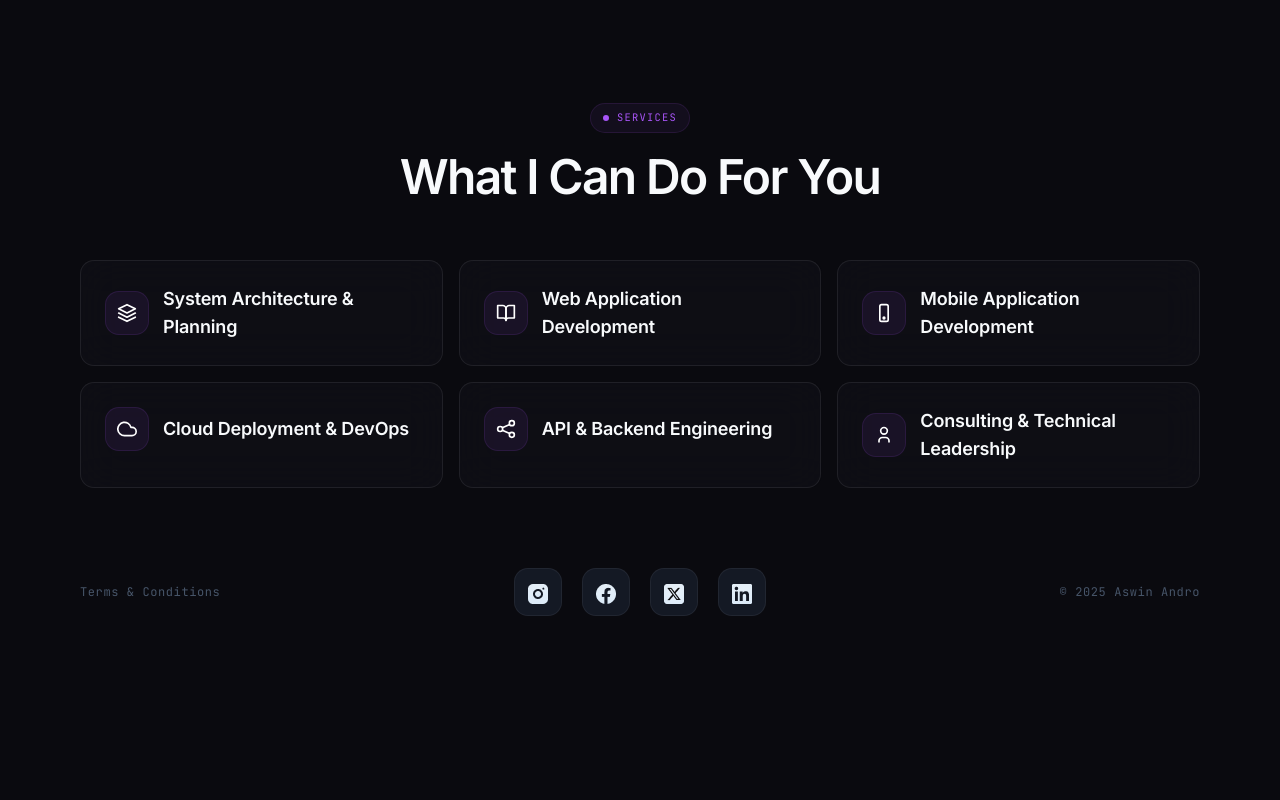
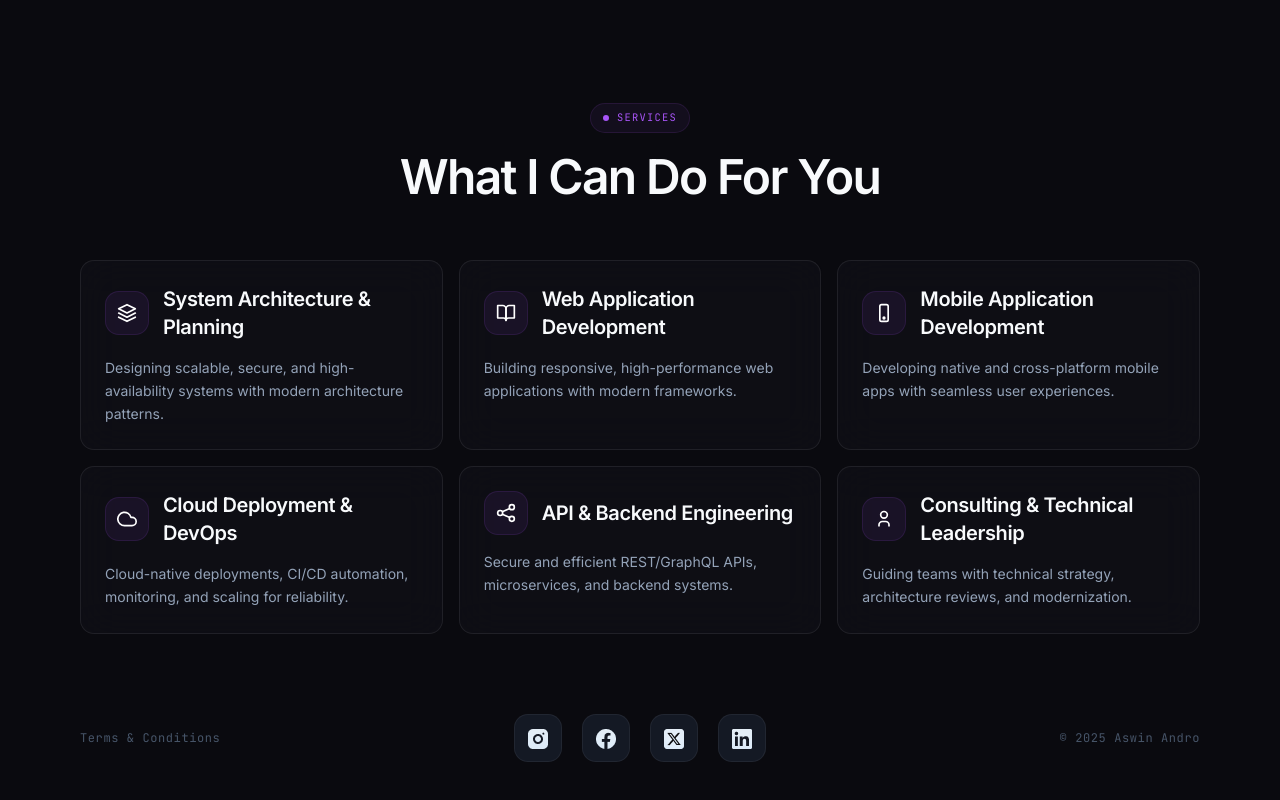
Before and after one commit to aswinandro/3d-portfolio-andro, a React (Vite) app: page / in a window 1280 px wide. Shown: the part 1526-2326 px from the top of the page. Before the commit the page ends 2182 px from the top, so only its background shows below. Built offline with nearby package versions, Linux system fonts and the light colour scheme.

Commit message:
fixes/feature

```diff
--- a/src/constants/index.js
+++ b/src/constants/index.js
@@ -33,7 +33,7 @@ const words = [
 ];
 
 const counterItems = [
-  { value: 5, suffix: "+", label: "Years of Experience" },
+  { value: 6, suffix: "+", label: "Years of Experience" },
   { value: 15, suffix: "+", label: "Satisfied Clients" },
   { value: 25, suffix: "+", label: "Completed Projects" },
   { value: 90, suffix: "%", label: "Client Retention Rate" },
--- a/src/sections/Testimonials.jsx
+++ b/src/sections/Testimonials.jsx
@@ -38,16 +38,16 @@ const ServiceCard = ({ service }) => {
           <img src={service.icon} alt={service.title} className="w-5 h-5" />
         </div>
         <h3
-          className="text-lg font-semibold"
-          style={{ letterSpacing: "-0.01em" }}
+          className="text-xl font-semibold"
+          style={{ letterSpacing: "-0.02em" }}
         >
           {service.title}
         </h3>
       </div>
 
-      {service.desc && (
-        <p className="text-sm leading-relaxed" style={{ color: "#64748b" }}>
-          {service.desc}
+      {service.review && (
+        <p className="text-sm leading-relaxed" style={{ color: "#94a3b8" }}>
+          {service.review}
         </p>
       )}
     </div>
```
